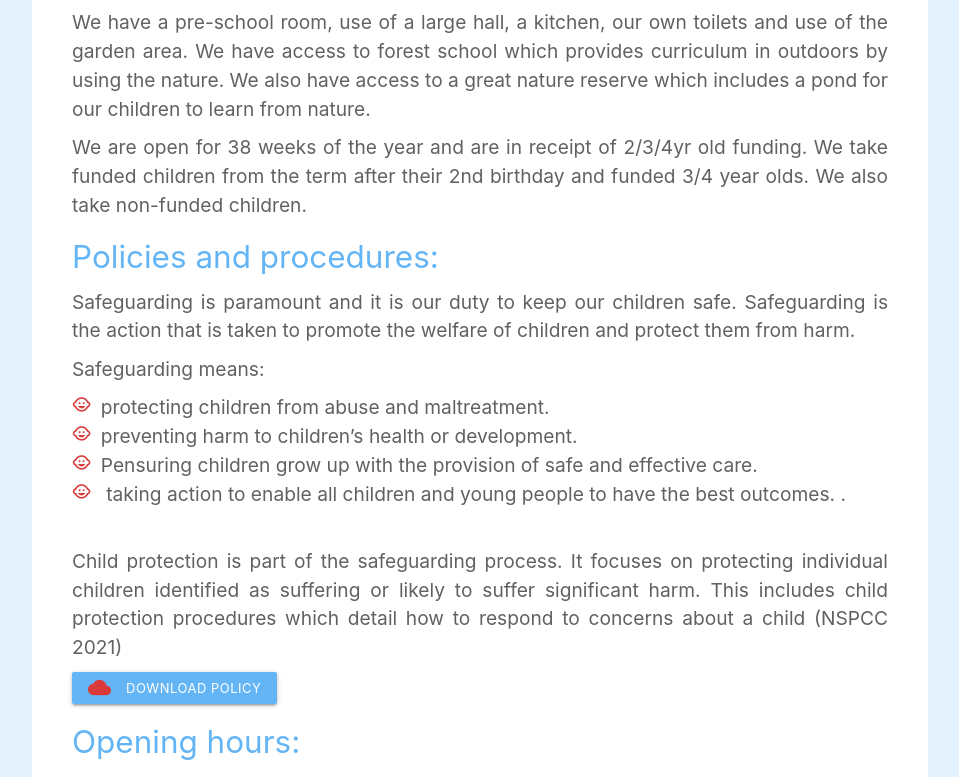
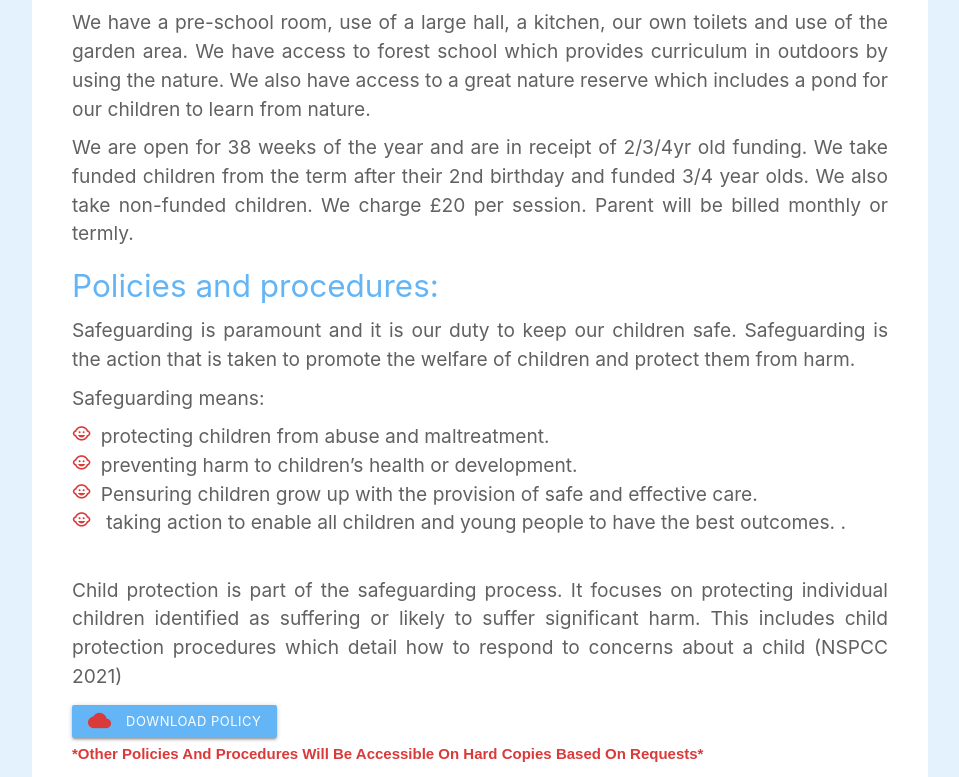
Before and after one commit to rajgthub/appdevdep, a React (Create React App) app: page / in a window 1280 px wide. Shown: the part 1000-1777 px from the top of the page, without its empty margins (160-1119 px from the left). Built offline with nearby package versions, Linux system fonts and the light colour scheme.

Commit message:
Update payment details

```diff
--- a/src/components/Home.js
+++ b/src/components/Home.js
@@ -62,6 +62,7 @@ const Main = () => {
             We are open for 38 weeks of the year and are in receipt of 2/3/4yr
             old funding. We take funded children from the term after their 2nd
             birthday and funded 3/4 year olds. We also take non-funded children.
+            We charge £20 per session. Parent will be billed monthly or termly.
           </p>
           <h5 className='blue-text text-lighten-2'>Policies and procedures: </h5>
           <p className='grey-text text-darken-2'>Safeguarding is paramount and it is our duty to keep our children safe.
@@ -84,7 +85,9 @@ const Main = () => {
       </ul>
       <br />
           <p className='grey-text text-darken-2'>Child protection is part of the safeguarding process. It focuses on protecting individual children identified as suffering or likely to suffer significant harm. This includes child protection procedures which detail how to respond to concerns about a child (NSPCC 2021)</p>
-          <a class="waves-effect waves-light btn-small" onClick={downloadPolicy} style={{backgroundColor:"#64B5F6"}}><i class="material-icons left" style={{color:"tiny", backgroundColor:"#64B5F6"}}>cloud</i>Download policy</a>
+          <a class="waves-effect waves-light btn-small" onClick={downloadPolicy} style={{backgroundColor:"#64B5F6", marginTop: "5px"}}><i class="material-icons left" style={{color:"tiny", backgroundColor:"#64B5F6"}}>cloud</i>Download policy</a>
+          <br/>
+          <span className="termDates-header" style={{fontSize: "15px"}}>*Other policies and procedures will be accessible on hard copies based on requests*</span>
           <h5 className='blue-text text-lighten-2'>Opening hours: </h5>
           <p className='grey-text text-darken-2'>Monday 9.30-12.30.</p>
           <p className='grey-text text-darken-2'>Tuesday 9.30-12.30.</p>
```
